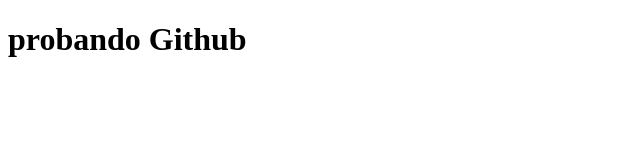
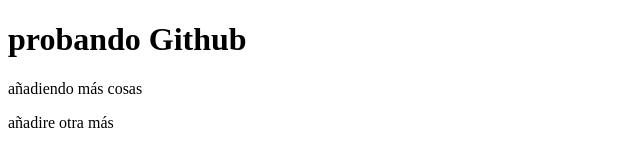
Before and after one commit to Maelicontreras/hackter, a plain HTML site: page dia5/index.html in a window 1280 px wide. Shown: the whole page, without its empty margins (0-640 px from the left). Drawn offline with Linux system fonts and the light colour scheme.

Commit message:
añadir cosas

```diff
--- a/dia5/index.html
+++ b/dia5/index.html
@@ -6,6 +6,8 @@
   </head>
   <body>
     <h1>probando Github</h1>
+    <p>añadiendo más cosas</p>
+    <p>añadire otra más</p>
   </body>
 
 </html>
```
